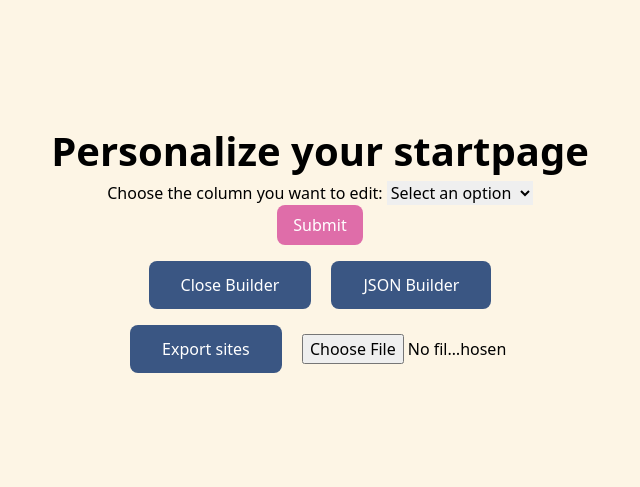
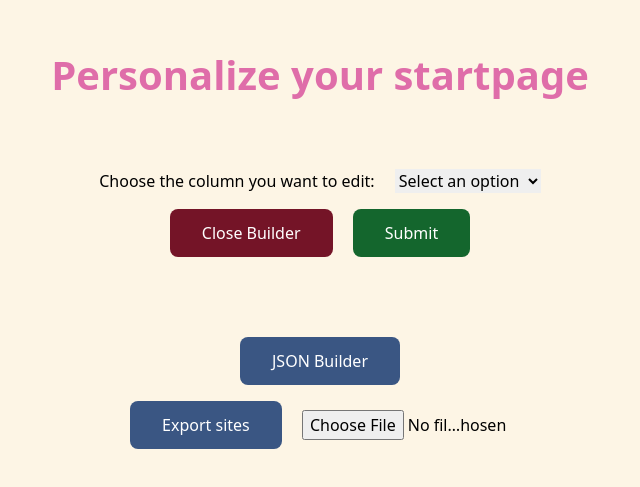
Before and after one commit to bosi-programming/startpage, a SvelteKit app: page /editor in a window 1280 px wide. Shown: the part 153-640 px from the top of the page, without its empty margins (320-960 px from the left). Built offline with nearby package versions, Linux system fonts and the light colour scheme.

Commit message:
Update styles

```diff
--- a/src/modules/EditPage/EditPage.svelte
+++ b/src/modules/EditPage/EditPage.svelte
@@ -24,20 +24,23 @@
 	};
 </script>
 
-<Typography size="h1">Personalize your startpage</Typography>
+<div class="mb-16">
+	<Typography color="secondary" size="h1" className="mb-16">Personalize your startpage</Typography>
 	{#if selectedBuilder === 'form'}
 		<FormEditor allSites={allSites.allSites} />
 	{:else}
 		<JsonEditor allMenus={allSites.allSites} />
 	{/if}
+	<div class="mt-4">
+		<Button onclick={handleCloseBuilder} className="mr-4" action="error">Close Builder</Button>
 		<Button
-	size="small"
-	color="secondary"
+			action="success"
 			className="size-fit mx-auto"
 			onclick={(e: Event) => pushSitesToLocalStorage(e, allSites.allSites)}>Submit</Button
 		>
+	</div>
+</div>
 <div class="my-4">
-	<Button onclick={handleCloseBuilder} className="mr-4">Close Builder</Button>
 	<Button onclick={changeBuilder}>
 		{selectedBuilder === 'form' ? 'JSON' : 'Form'} Builder
 	</Button>
--- a/src/modules/EditPage/components/FormEditor/FormEditor.svelte
+++ b/src/modules/EditPage/components/FormEditor/FormEditor.svelte
@@ -11,7 +11,8 @@
 </script>
 
 <main class="flex-div">
-	<label for="column">Choose the column you want to edit:</label>
+	<div class="mb-4">
+		<label class="mr-4 dark:text-white" for="column">Choose the column you want to edit:</label>
 		<select
 			name="sites"
 			id="sites"
@@ -34,6 +35,7 @@
 			{/if}
 			<option value="new">Add new column</option>
 		</select>
+	</div>
 	{#if allSites && allSites[selectedColumn]}
 		<EditColumn selectedColumnIndex={selectedColumn} selectedColumn={allSites[selectedColumn]} />
 	{/if}
--- a/src/modules/EditPage/components/FormEditor/components/EditColumn.svelte
+++ b/src/modules/EditPage/components/FormEditor/components/EditColumn.svelte
@@ -1,11 +1,6 @@
 <script lang="ts">
-	import {
-		updateColumn,
-		addNewSite,
-		updateSite,
-		deleteSite,
-		type TColumn
-	} from '@/stores/sites';
+	import Button from '@/components/Button/Button.svelte';
+	import { updateColumn, addNewSite, updateSite, deleteSite, type TColumn } from '@/stores/sites';
 
 	interface Props {
 		selectedColumn: TColumn;
@@ -16,7 +11,7 @@
 
 <aside id={selectedColumn.title} class="form-editor__content">
 	<div class="field">
-		<label for={`title-${selectedColumn}`}>Title</label>
+		<label class="mr-4 dark:text-white" for={`title-${selectedColumn}`}>Title:</label>
 		<input
 			type="text"
 			value={selectedColumn.title}
@@ -61,31 +56,7 @@
 			{/each}
 		{/if}
 	</ul>
-	<button
-		class="button button-center"
-		type="button"
-		onclick={() => addNewSite(selectedColumnIndex)}
+	<Button className="mx-auto !p-2 my-4" onclick={() => addNewSite(selectedColumnIndex)}
+		>Add new site</Button
 	>
-		Add new site
-	</button>
 </aside>
-
-<style>
-	.button {
-		background-color: rgb(35, 35, 60);
-		color: white;
-		border: 1px solid #3c8db9;
-		border-radius: 8px;
-		cursor: pointer;
-		width: 250px;
-		margin: 16px;
-	}
-	.button-danger {
-		background-color: #ba000d;
-		border: 1px solid black;
-		width: 100px;
-	}
-	.button-center {
-		margin: 16px auto 32px auto;
-	}
-</style>
```
Lines whose indentation alone changed are shown as unchanged.
